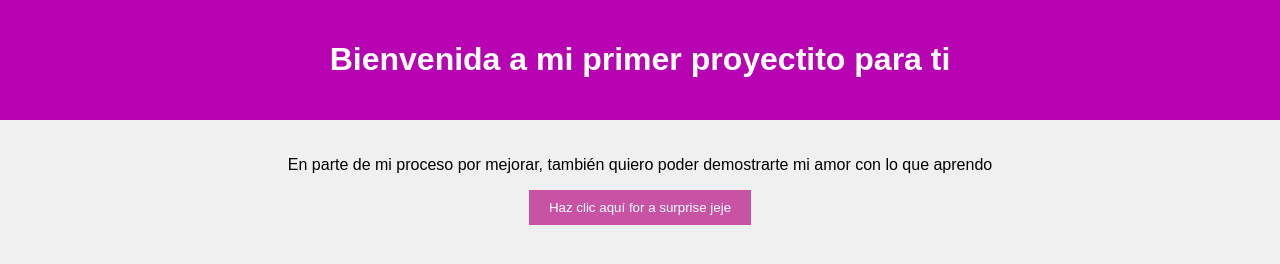
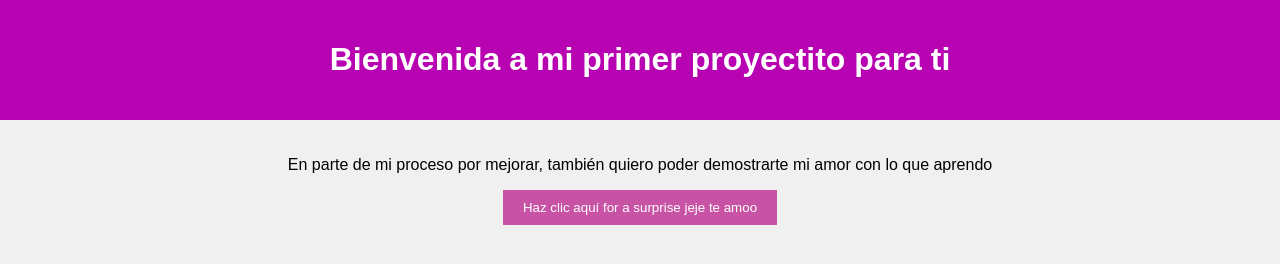
Before and after one commit to Encalad4/ProyectoPreciosa, a plain HTML site: page index.html in a window 1280 px wide. Drawn offline with Linux system fonts and the light colour scheme.

Commit message:
First commit

```diff
--- a/index.html
+++ b/index.html
@@ -12,7 +12,7 @@
     </header>
     <main>
         <p>En parte de mi proceso por mejorar, también quiero poder demostrarte mi amor con lo que aprendo</p>
-        <button id="miBoton">Haz clic aquí for a surprise jeje</button>
+        <button id="miBoton">Haz clic aquí for a surprise jeje te amoo</button>
         <div id="gifContainer" style="margin-top: 20px;"></div>
     </main>
     <script src="script.js"></script>
```
